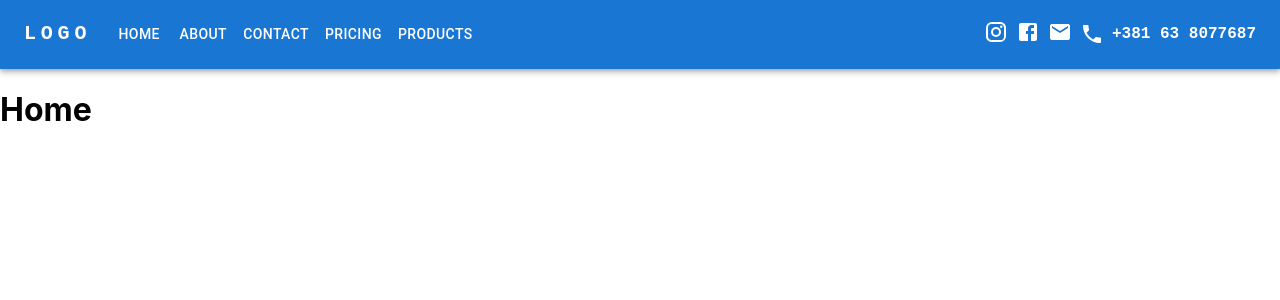
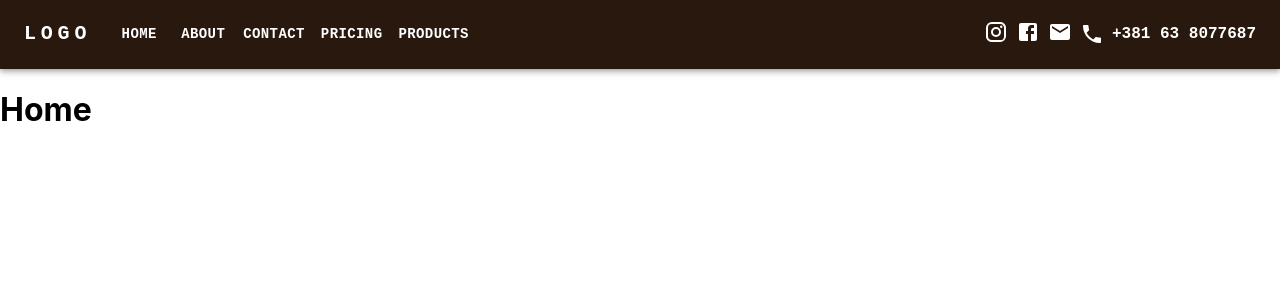
Before and after one commit to Vahedin1/amel-project, a React app: page / in a window 1280 px wide. Shown: the top 300 px of the page. Built offline with nearby package versions, Linux system fonts and the light colour scheme.

Commit message:
dodao const color u appbar.js

```diff
--- a/src/components/AppBar.js
+++ b/src/components/AppBar.js
@@ -17,6 +17,14 @@ import { useNavigate } from 'react-router-dom';
 
 const pages = ['Home', 'About', 'Contact', 'Pricing', 'Products'];
 
+const colors = {
+  white: '#FFFFFF',
+  orange: '#FF6A1A',
+  brown: '#532912',
+  gray: '#7A7979',
+  orange2: '#AA4D1B',
+  darkbrown: '#29180E',
+};
 
 
 function ResponsiveAppBar() {
@@ -26,7 +34,6 @@ function ResponsiveAppBar() {
   const handleOpenNavMenu = (event) => {
     setAnchorElNav(event.currentTarget);
   };
-
 
   const handleCloseNavMenu = () => {
     setAnchorElNav(null);
@@ -43,7 +50,10 @@ function ResponsiveAppBar() {
   };
 
   return (
-    <AppBar position="static">
+    <AppBar position="static" sx={{
+      backgroundColor: colors.darkbrown,
+      color: colors.white,
+    }}>
       <Container maxWidth="xl">
         <Toolbar disableGutters>
            {/*(PC) - Logo Stilizacija  */}
@@ -70,7 +80,9 @@ function ResponsiveAppBar() {
 
 
             {/*(MobileDropDown) - Dugme*/}
-          <Box sx={{ flexGrow: 1, display: { xs: 'flex', md: 'none' } }}>
+          <Box sx={{
+            flexGrow: 1,
+            display: { xs: 'flex', md: 'none' }, }}>
             <IconButton
               size="large"
               aria-label="account of current user"
@@ -99,7 +111,9 @@ function ResponsiveAppBar() {
               }}
               open={Boolean(anchorElNav)}
               onClose={handleCloseNavMenu}
-              sx={{ display: { xs: 'block', md: 'none' } }}
+              sx={{
+                display: { xs: 'block', md: 'none' },
+                }}
             >
               {pages.map((page) => (
                 <MenuItem key={page} onClick={() => handlePageClick(page)}>
@@ -138,7 +152,13 @@ function ResponsiveAppBar() {
               <Button
                 key={page}
                 onClick={() => handlePageClick(page)}
-                sx={{ my: 2, color: 'white', display: 'block' }}
+                sx={{
+                  my: 2,
+                  color: colors.white,
+                  display: 'block',
+                  fontFamily: 'monospace',
+                  fontWeight: 700,
+                   }}
               >
                 {page}
               </Button>
@@ -180,4 +200,5 @@ function ResponsiveAppBar() {
   );
 }
 
+
 export default ResponsiveAppBar;
```
